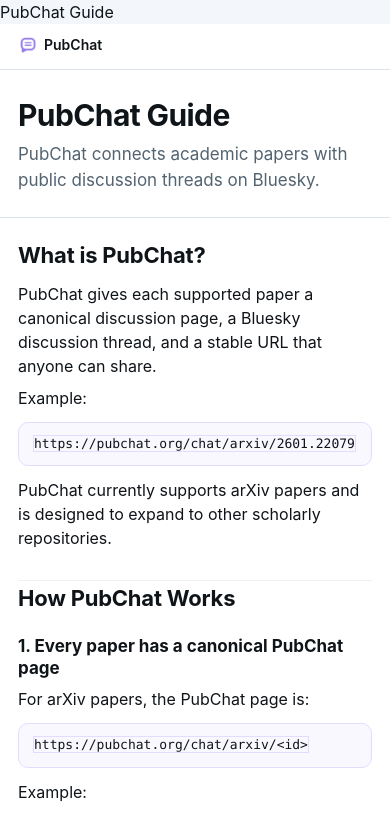
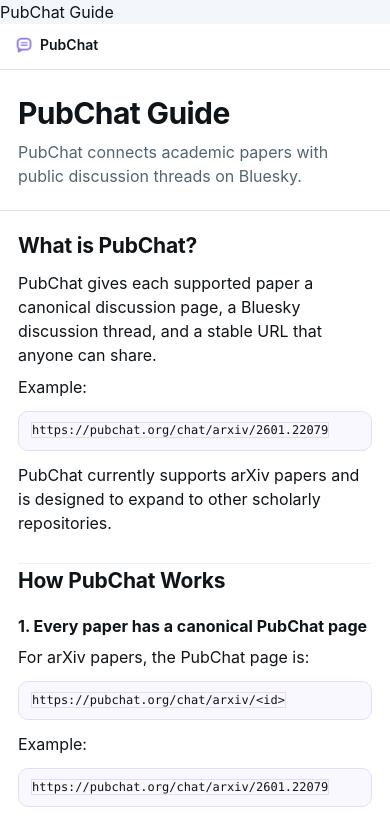
Before and after one commit to jasonhartline/pubchat, a website: page public/static/guide.html in a window 390 px wide. Shown: the top 816 px of the page. Drawn offline with Linux system fonts and the light colour scheme.

Commit message:
made guide.html mobile friendly

```diff
--- a/public/static/guide.html
+++ b/public/static/guide.html
@@ -141,6 +141,12 @@
       text-decoration: underline;
     }
 
+    pre,
+code,
+.example-post {
+  overflow-wrap: anywhere;
+}
+
     code,
     pre {
 	background: #faf8ff;
@@ -182,18 +188,50 @@
     border-right: 0;
   }
 
+  .site-header {
+    padding: 10px 16px;
+  }
+
   .hero {
-        padding: 28px 18px 24px;
+    padding: 26px 18px 22px;
   }
 
   .hero h1 {
     font-size: 30px;
+    line-height: 1.15;
+  }
+
+  .hero p {
+    font-size: 16px;
   }
 
   .content {
-        padding: 20px 18px;
+    padding: 18px;
+  }
+
+  section {
+    padding-bottom: 20px;
+  }
+
+  h2 {
+    font-size: 21px;
+  }
+
+  h3 {
+    font-size: 16px;
+  }
+
+  pre {
+    font-size: 12px;
+    padding: 10px 12px;
+  }
+
+  .example-post {
+    font-size: 13px;
+    padding: 12px 14px;
   }
     }
+
   </style>
 </head>
 
```
Lines whose indentation alone changed are shown as unchanged.
